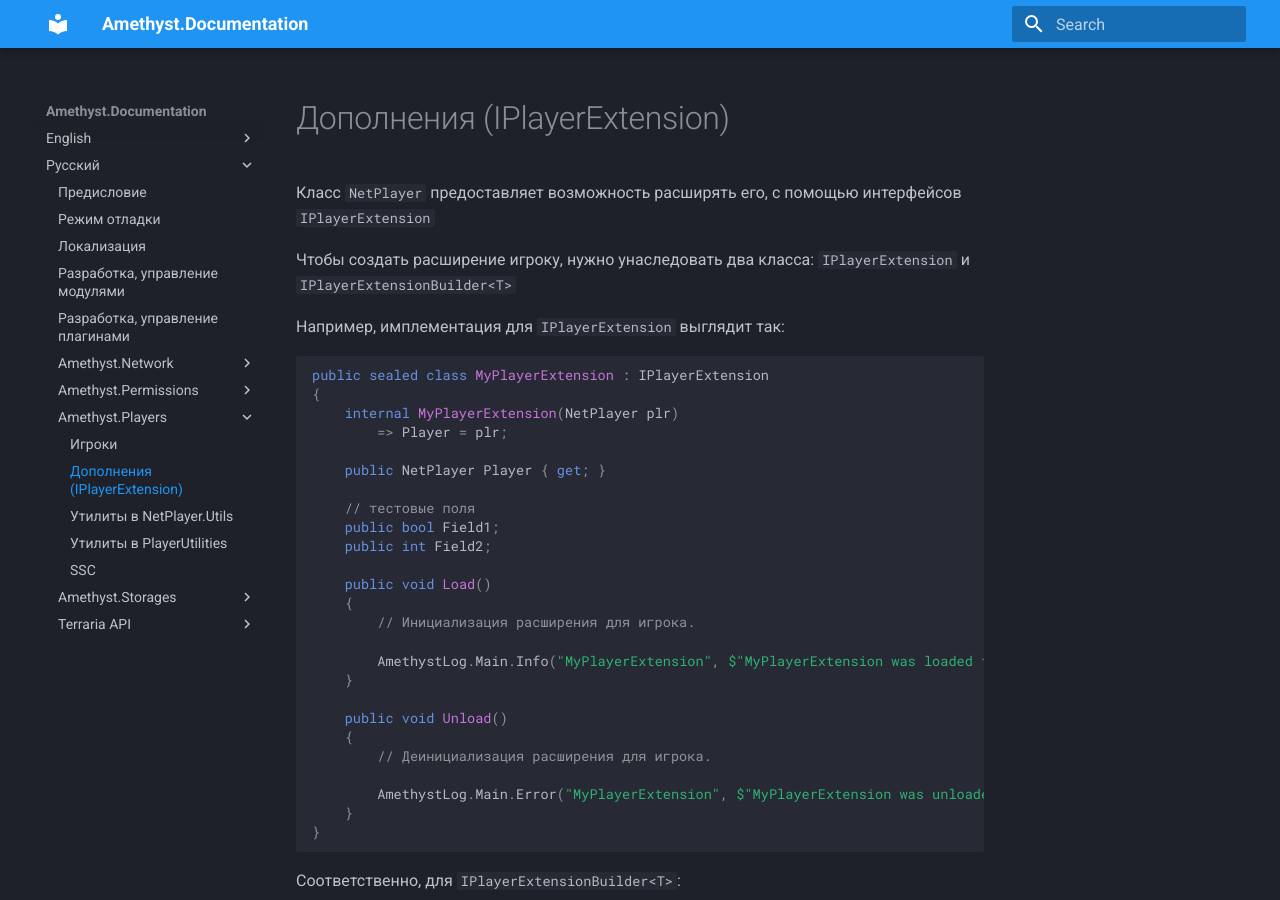
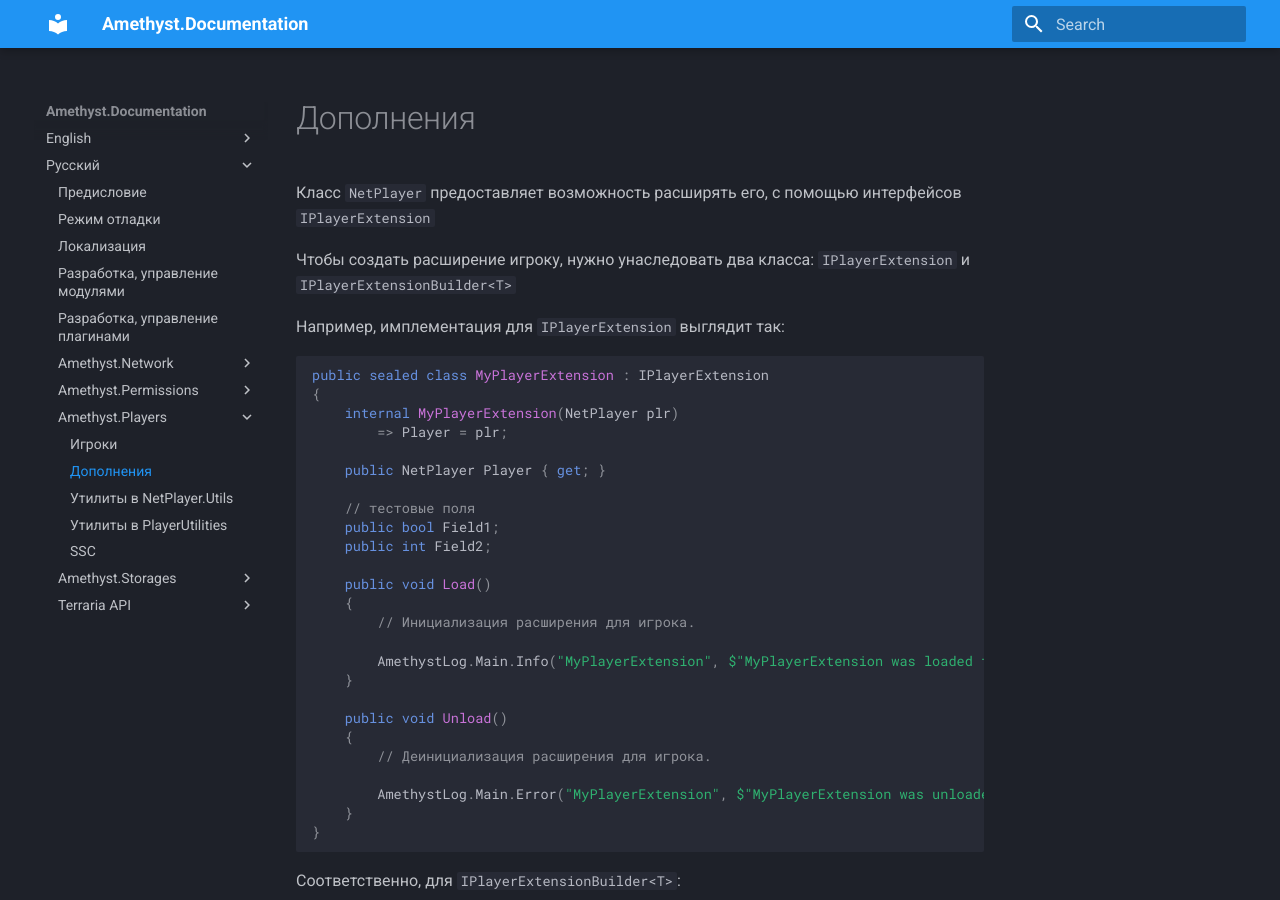
Before and after one commit to realms-developers/Amethyst.Documentation, an MkDocs documentation site: the page built from docs/Русский/Amethyst.Players/ext.md, in a window 1280 px wide and 900 px high. Built offline with MkDocs 1.6.1 and Material for MkDocs 9.7.7, drawn with Linux system fonts in a browser that asks for light colours.

Commit message:
Update ext.md

```diff
--- a/docs/Русский/Amethyst.Players/ext.md
+++ b/docs/Русский/Amethyst.Players/ext.md
@@ -1,4 +1,4 @@
-# Дополнения (IPlayerExtension)
+# Дополнения
 
 Класс `NetPlayer` предоставляет возможность расширять его, с помощью интерфейсов `IPlayerExtension`
 
```
